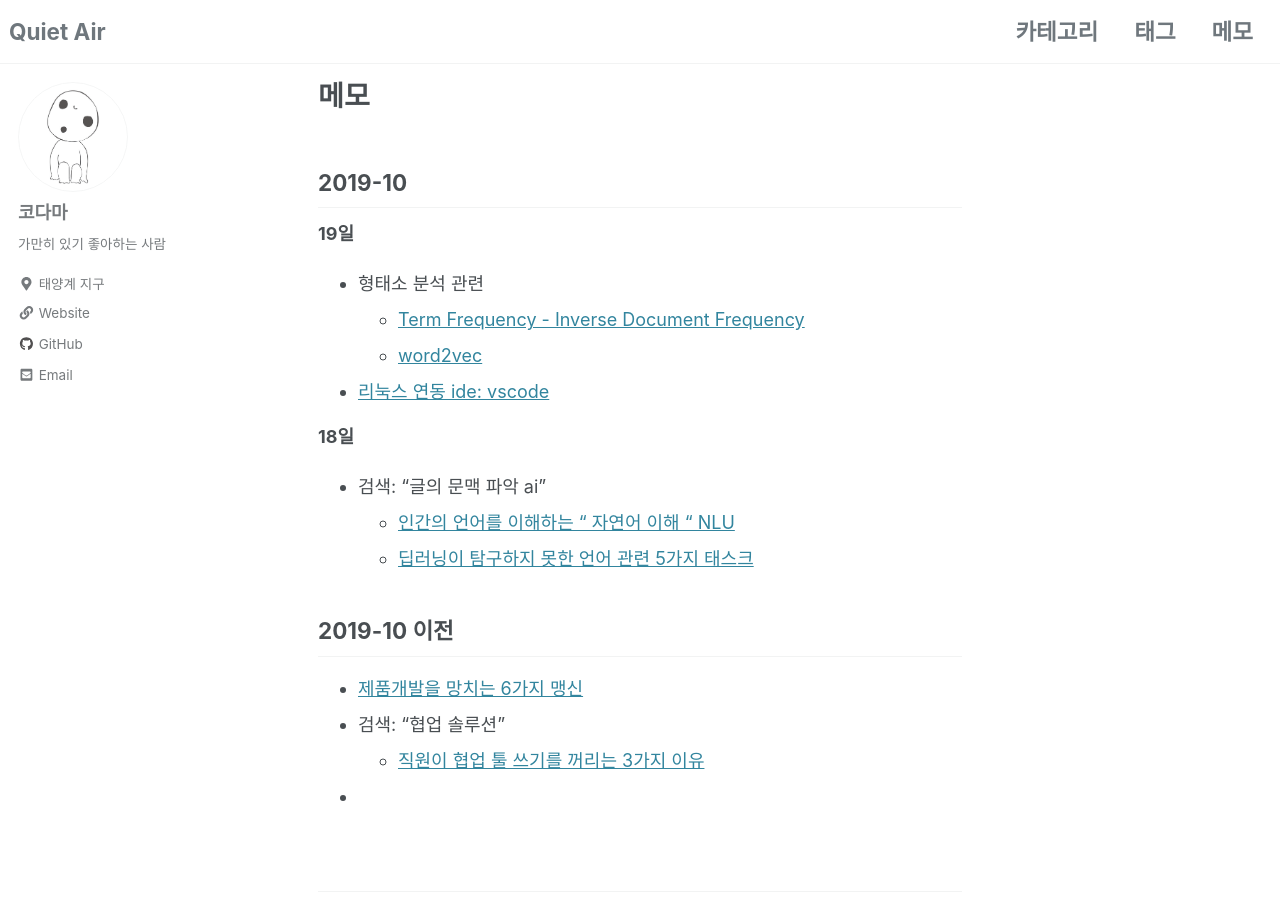
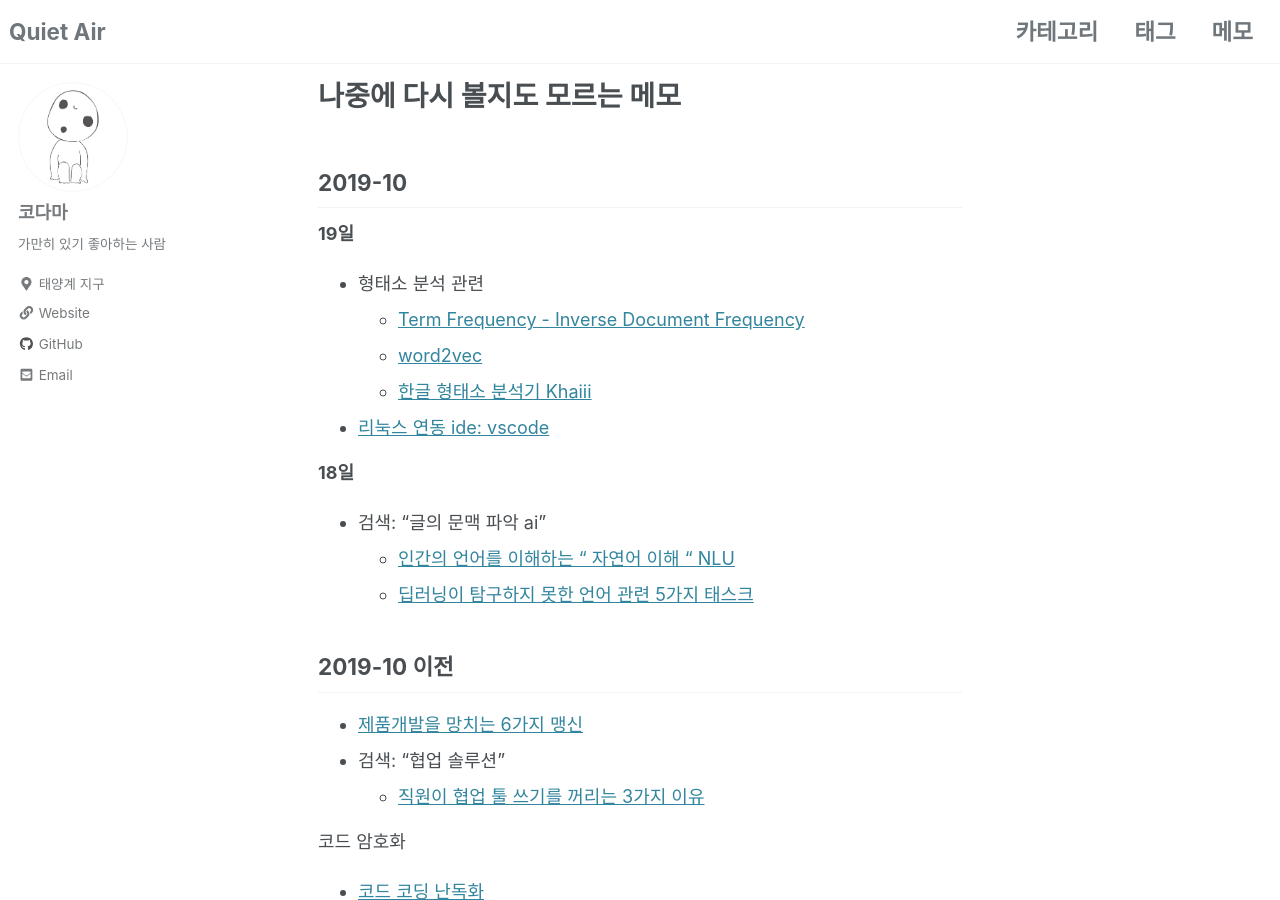
Before and after one commit to ranfort77/ranfort77.github.io, a Jekyll site: the page built from _pages/memo.md, in a window 1280 px wide and 900 px high. Built offline with Jekyll 4.4.1, drawn with Linux system fonts in a browser that asks for light colours; cached includes are drawn as plain includes; nearby versions of some CDN libraries; some of the changed text lies outside the part shown.

Commit message:
Add some posts

```diff
--- a/_pages/memo.md
+++ b/_pages/memo.md
@@ -1,5 +1,5 @@
 ---
-title: "메모"
+title: "나중에 다시 볼지도 모르는 메모"
 permalink: /memo/
 layout: single
 ---
@@ -11,7 +11,7 @@ layout: single
 * 형태소 분석 관련
   * [Term Frequency - Inverse Document Frequency]( https://www.google.com/search?newwindow=1&sxsrf=ACYBGNTvFxSrBpywLzowhucSVDTHErb3_Q%3A1571484721127&ei=MfSqXdy1B5aOr7wP0eOWuAU&q=tfidf&oq=tfidf&gs_l=psy-ab.3..0l8j0i10j0.11664600.11840668..11841297...1.0..0.125.714.0j6......0....1..gws-wiz.....6..0i131j35i362i39j35i39.3Uc_e1aSZg0&ved=0ahUKEwicksrknKjlAhUWx4sBHdGxBVcQ4dUDCAs&uact=5 )
   * [word2vec]( https://www.google.com/search?newwindow=1&sxsrf=ACYBGNQwSAIRPxQzt-roBHgWYKgRWjZZdw%3A1571610309689&ei=xd6sXbHTKayXr7wPofq_0Ao&q=word2vec&oq=word2vec&gs_l=psy-ab.3..35i39j0l9.17730.18924..19320...0.2..0.127.814.0j7......0....1..gws-wiz.......0i71j0i8i30j0i5i30j0i8i10i30j0i30.JSf7PX474Qk&ved=0ahUKEwjxye_R8KvlAhWsy4sBHSH9D6oQ4dUDCAs&uact=5 )
-
+  * [한글 형태소 분석기 Khaiii]( https://github.com/kakao/khaiii )
 * [리눅스 연동 ide: vscode]( https://code.visualstudio.com/docs/setup/linux )
 
 
@@ -29,4 +29,10 @@ layout: single
 * [제품개발을 망치는 6가지 맹신]( http://www.hbrkorea.com/magazine/article/view/1_1/article_no/173 )
 * 검색: "협업 솔루션"
   * [직원이 협업 툴 쓰기를 꺼리는 3가지 이유]( http://www.ciokorea.com/news/32593 )
-*
+
+
+
+코드 암호화
+
+* [코드 코딩 난독화]( https://www.stechstar.com/user/zbxe/index.php?mid=digital_security&document_srl=44722 )
+* [Obfuscating "Hello world!"]( https://benkurtovic.com/2014/06/01/obfuscating-hello-world.html )
```
